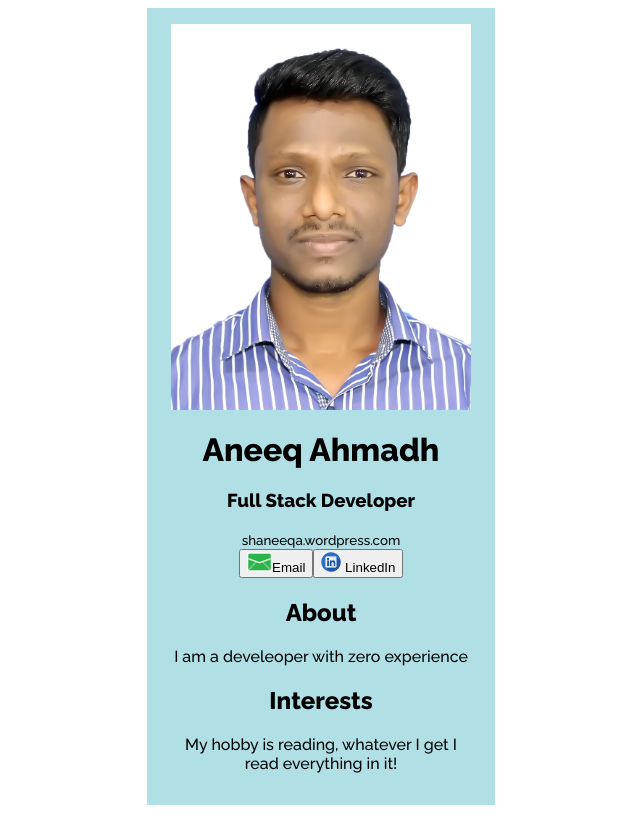
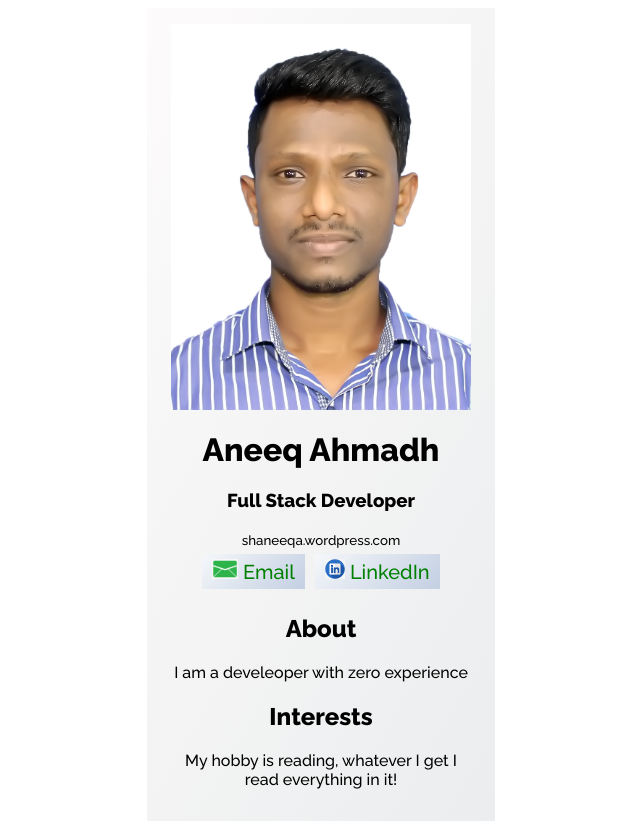
Before and after one commit to shaneeqa/digi-bcard, a React app: page / in a window 1280 px wide. Shown: the whole page, without its empty margins (319-959 px from the left). Built offline with nearby package versions, Linux system fonts and the light colour scheme.

Commit message:
made button decoration

```diff
--- a/src/components/Header.js
+++ b/src/components/Header.js
@@ -12,10 +12,16 @@ export default function Header(){
                 <small>shaneeqa.wordpress.com</small>
             </div>
             <div>
-                <button text="Email">
-                    <img className="profile-icon" src={mailLogo} alt="email"></img>Email</button>
-                <button  text="LinkedIn">
-                    <img className="profile-icon" src={linkedInLogo} alt="linkedin"></img> LinkedIn</button>
+            <a className="button" href="mailto:aneeqahmadh@gmail.com">
+                    <img className="profile-icon" src={mailLogo} alt="email"></img> Email
+                </a>
+
+                <a className="button" href="https://www.linkedin.com/in/shaneeqa">
+                    <img className="profile-icon" src={linkedInLogo} alt="linkedin"></img> LinkedIn
+                </a>
+                {/* <button  text="LinkedIn" onclick="window.location.href='https://www.linkedin.com/in/shaneeqa/';"> */}
+                    {/* <img className="profile-icon" src={linkedInLogo} alt="linkedin"></img> LinkedIn */}
+                {/* </button>  */}
             </div>
         </div>
     )
--- a/src/style.css
+++ b/src/style.css
@@ -5,7 +5,7 @@ body{
 div .card{
     width: 300px;
     height: 50%;
-    background-color: powderblue;
+    background-image: linear-gradient(120deg, #fdfbfb 0%, #ebedee 100%);
     /*to center the entire div*/
     display: block;
     margin-left: auto;
@@ -36,7 +36,7 @@ h3 .profile-position{
     margin-left: auto;
     margin-right: auto;
     margin-top: auto;
-
+    /*testing*/
 
 }
 
@@ -51,3 +51,17 @@ h3 .profile-position{
     margin-left: auto;
     margin-right: auto;
 } */
+
+a.button{
+    background-image: linear-gradient(135deg, #f5f7fa 0%, #c3cfe2 100%);
+       /* border: 2px solid black; */
+    color: green;
+    padding: 5px 10px;
+    text-align: center;
+    display: inline-block;
+    font-size: 20px;
+    margin: 5px 5px;
+    cursor: pointer;
+    text-decoration:none; /*removes underline of the anchor tag */
+
+}
```
